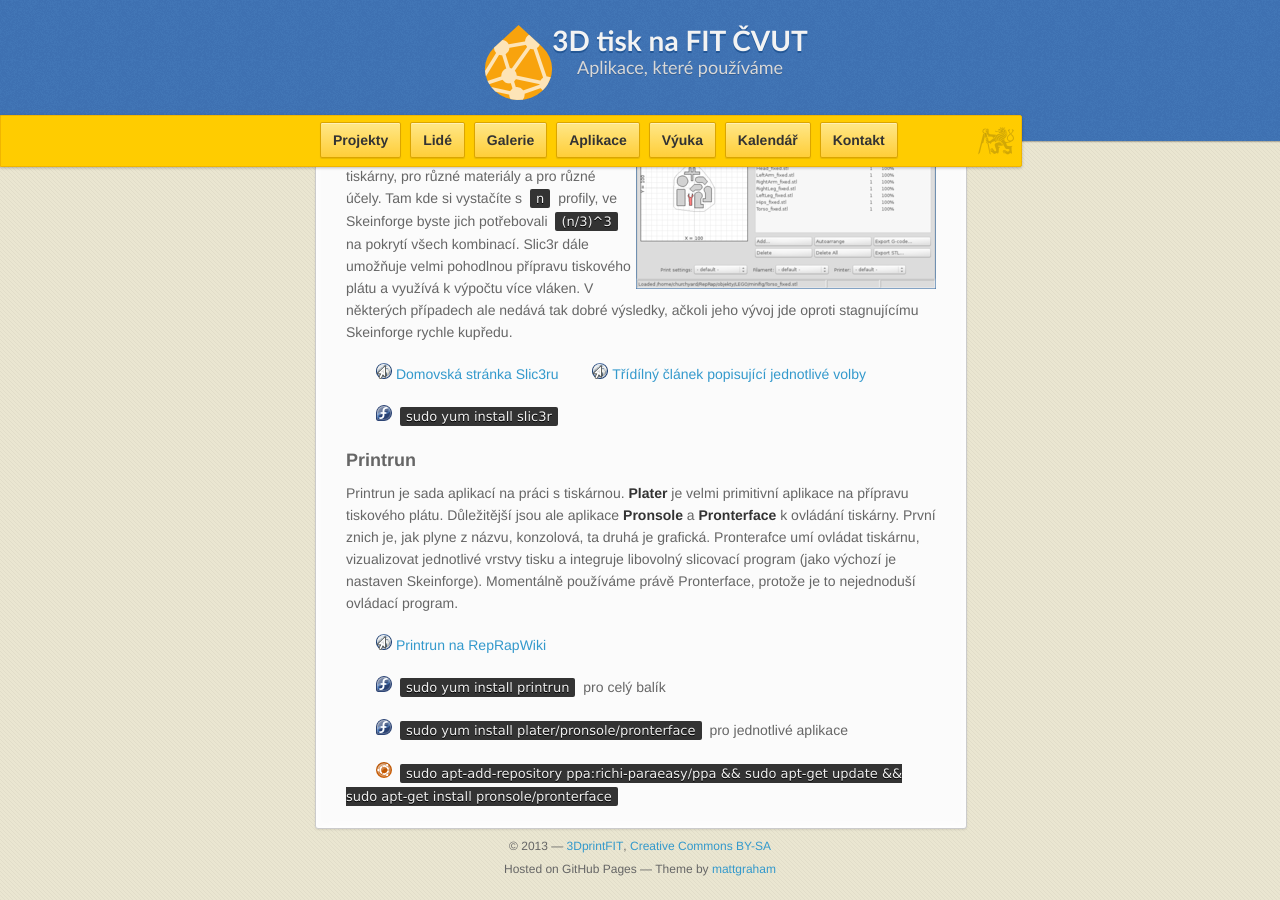
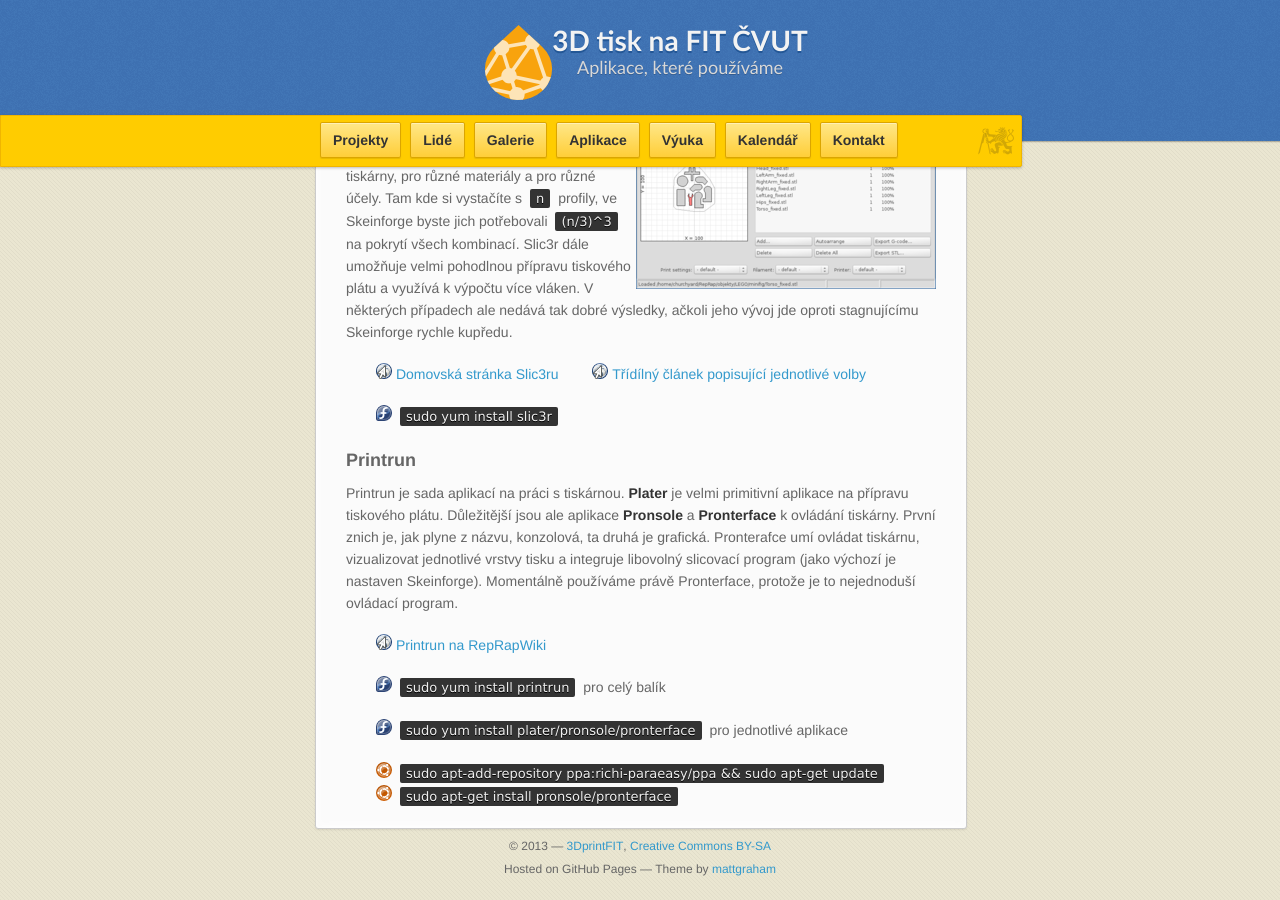
Before and after one commit to 3DprintFIT/3dprintfit.github.com, a Jekyll site: the page built from aplikace.md, in a window 1280 px wide and 900 px high, scrolled down 1507 px. Built offline with Jekyll 4.4.1, drawn with Linux system fonts in a browser that asks for light colours; nearby versions of some CDN libraries; some of the changed lines change nothing that is shown.

Commit message:
Polishing Printrun Ubuntu info

```diff
--- a/aplikace.md
+++ b/aplikace.md
@@ -61,4 +61,5 @@
 
 {{ site.icons.fedora }} `sudo yum install plater/pronsole/pronterface` pro jednotlivé aplikace
 
-{{ site.icons.ubuntu }} `sudo apt-add-repository ppa:richi-paraeasy/ppa && sudo apt-get update && sudo apt-get install pronsole/pronterface`
+{{ site.icons.ubuntu }} `sudo apt-add-repository ppa:richi-paraeasy/ppa && sudo apt-get update`
+{{ site.icons.ubuntu }} `sudo apt-get install pronsole/pronterface`
```
